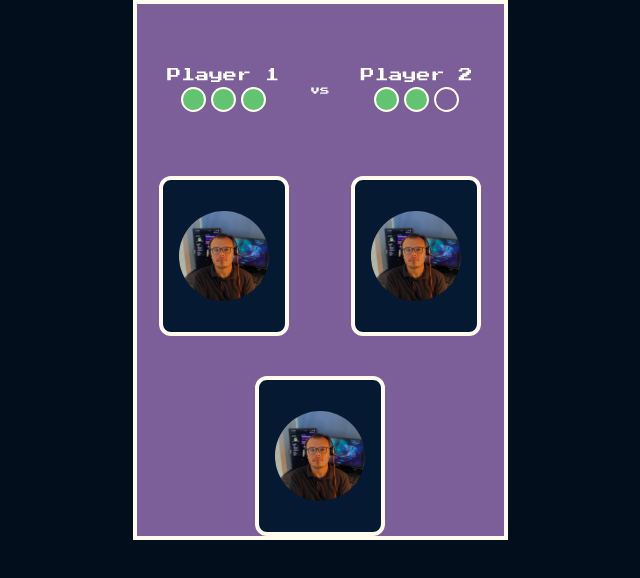
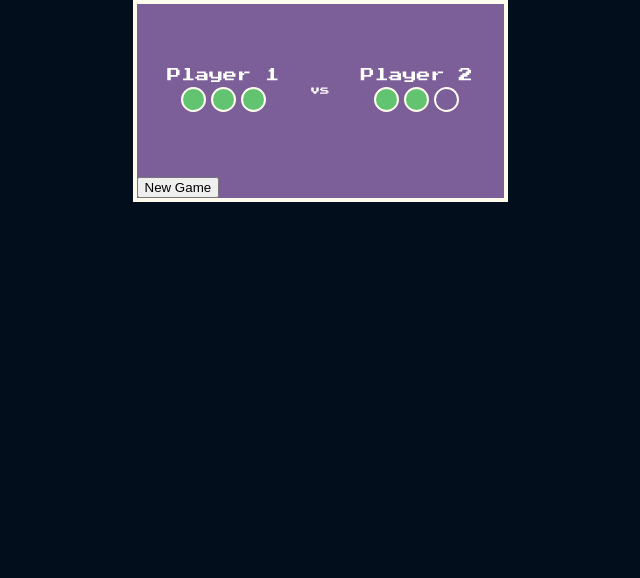
Before and after one commit to weslley-oliveira/memory-matching-game, a React (Create React App) app: page / in a window 1280 px wide. Shown: the top 578 px of the page, without its empty margins (320-960 px from the left). Built offline with nearby package versions, Linux system fonts and the light colour scheme; data requests are answered from the project's data file; the HTML template or start-up script is replaced by a standard one.

Commit message:
:art: Add cards to board

```diff
--- a/src/components/BoardGame/index.tsx
+++ b/src/components/BoardGame/index.tsx
@@ -1,9 +1,8 @@
-import { useState } from "react"
-import { useEffect } from "react"
+import { useState ,useEffect } from "react"
 import { api } from "../../services/api"
 import { CardGame } from "../CardGame"
 import { HeaderGame } from "../HeaderGame"
-import  { BoardCard, Container }  from "./style"
+import { BoardCard, Container }  from "./style"
 
 interface Cards {
     id: number;
@@ -13,23 +12,49 @@ interface Cards {
 
 export function BoardGame(){
     const [cards, setCards] = useState<Cards[]>([])
+    const [randomCards, setRandomCards] = useState<Cards[]>([])
 
     useEffect(()=>{
         api.get('card-game')
-            .then(response => setCards(response.data))
+            .then(response => setCards(response.data));
     },[])
 
-    console.log("cartas", cards)
+
+    function newGame(){
+
+        let newCards = [
+            ...cards,
+            ...cards,
+        ]
+
+        function randomList() {
+            let randomNumber;
+            let tmp;
+            for (let i = newCards.length; i;) {
+                randomNumber = Math.random() * i-- | 0;
+                tmp = newCards[randomNumber];
+                newCards[randomNumber] = newCards[i];
+                newCards[i] = tmp;
+            }
+            return newCards;
+        }
+
+        randomList()
+
+        setRandomCards(newCards)
+    }
+
     return(
         <Container>
             <HeaderGame/>
             <BoardCard>
-                {cards?.map(card => (
-                    <div key={card.id}>
+                {randomCards?.map((card, index) => (
+                    <div key={index}>
                         <CardGame name={card.name} img={`images/${card.img}`}/>
                     </div>
                 ))}
             </BoardCard>
+            <button onClick={newGame}>New Game</button>
         </Container>
     )
 }
--- a/src/components/CardGame/index.tsx
+++ b/src/components/CardGame/index.tsx
@@ -17,8 +17,6 @@ export function CardGame({ img, name }:CardGameProps ) {
         }, 1000);
     }
 
-    console.log(img)
-
     return(
         <Content onClick={handleCard}>
             <div className={`flip-card-inner ${active}`}>
```
